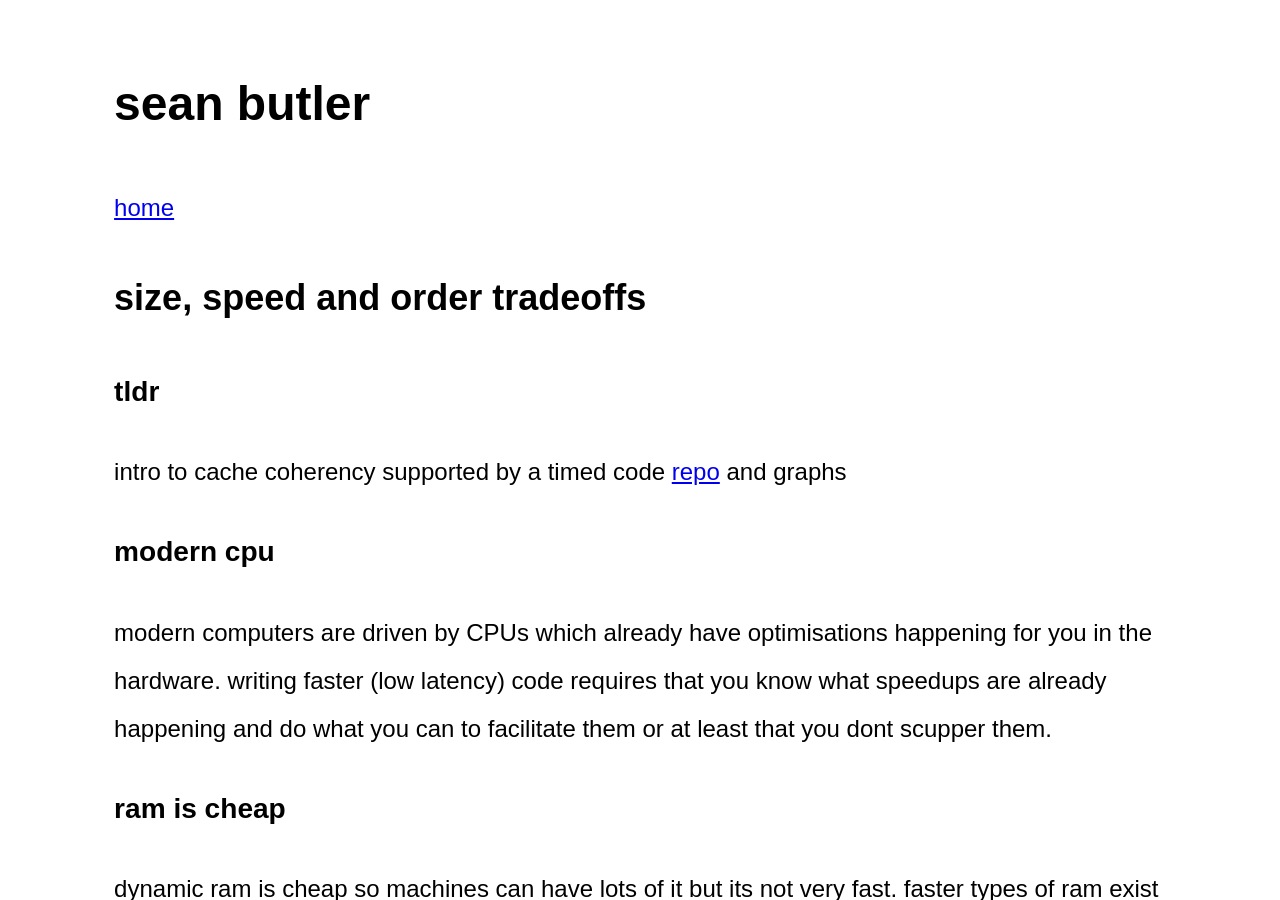
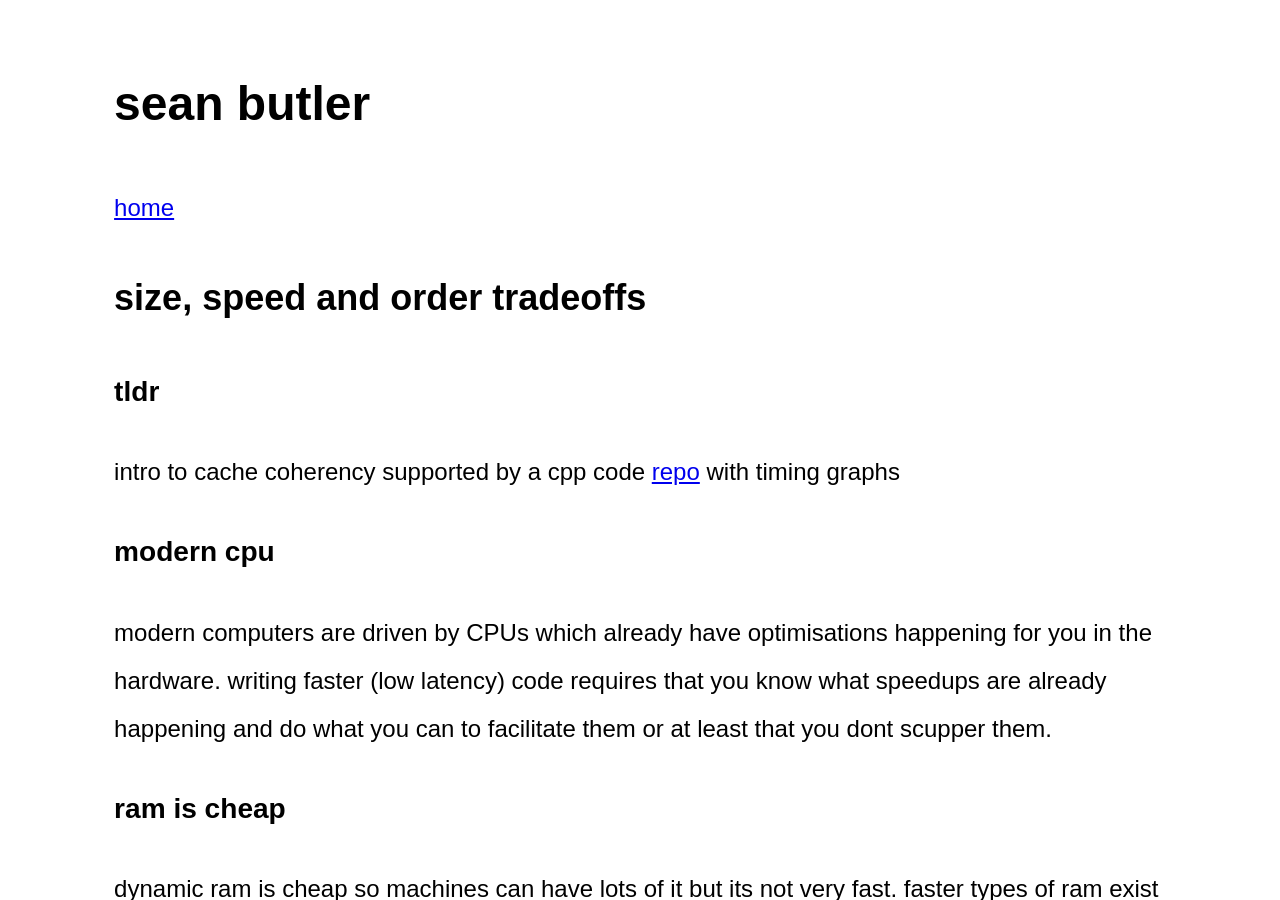
Before and after one commit to seanbutler/www.seanbutler.net, a Jekyll site: the page built from _posts/2024-06-26-size-speed-and-caches.md, in a window 1280 px wide and 900 px high. Built offline with Jekyll 4.4.1, drawn with Linux system fonts in a browser that asks for light colours.

Commit message:
try this

```diff
--- a/_posts/2024-06-26-size-speed-and-caches.md
+++ b/_posts/2024-06-26-size-speed-and-caches.md
@@ -8,7 +8,7 @@
 
 ### tldr
 
-intro to cache coherency supported by a timed code [repo](https://github.com/seanbutler/cache-speed-tests) and graphs
+intro to cache coherency supported by a cpp code [repo](https://github.com/seanbutler/cache-speed-tests) with timing graphs
 
 ### modern cpu
 
```
